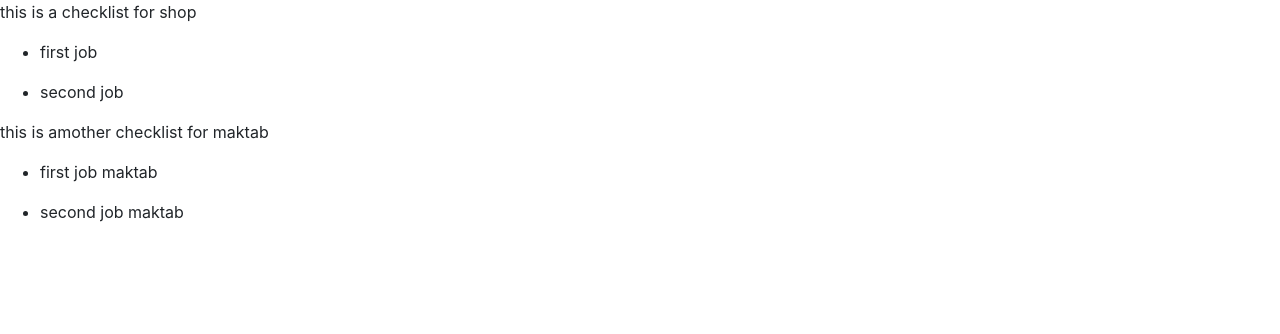
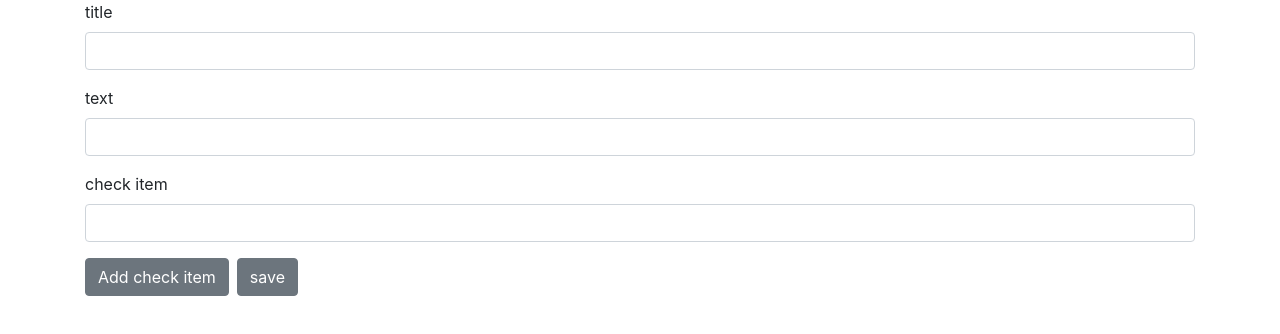
Before and after one commit to mohamadrezaDakhili/TodoList, a React (Create React App) app: page /add in a window 1280 px wide. Shown: the top 334 px of the page. Built offline with nearby package versions, Linux system fonts and the light colour scheme.

Commit message:
added redux

```diff
--- a/src/App.js
+++ b/src/App.js
@@ -1,13 +1,27 @@
 import React from "react";
 import { Provider } from "react-redux";
-import ToDoList from "./views/ToDoList.jsx";
+import ToDoList from "./views/TodoList/ToDoList";
 import store from "./redux/store";
+import { BrowserRouter as Router, Switch, Route } from "react-router-dom";
+import AddTodoForm from "./views/AddTodo/AddTodoForm";
+import { Container } from "reactstrap";
 function App() {
   return (
     <Provider store={store}>
-      <div>
-        <ToDoList />
-      </div>
+      <Container>
+        <Router>
+          <Switch>
+            <Route path="/" exact>
+              <ToDoList />
+            </Route>
+            <Route path="/add">
+              <AddTodoForm />
+            </Route>
+            <Route path="/update/:id"></Route>
+            <Route path="/todo/:id"></Route>
+          </Switch>
+        </Router>
+      </Container>
     </Provider>
   );
 }
--- a/src/redux/Todo/todo.actions.js
+++ b/src/redux/Todo/todo.actions.js
@@ -0,0 +1,8 @@
+import types from "./todo.types";
+
+export const addTodo = (todo) => {
+  return {
+    type: types.ADD_TO_DO,
+    peyload: todo,
+  };
+};
--- a/src/redux/Todo/todo.reducer.js
+++ b/src/redux/Todo/todo.reducer.js
@@ -1,7 +1,10 @@
+import types from "./todo.types";
+
 const initial_state = {
   todoList: [
     {
       id: 1,
+      title: " to do 1",
       text: " this is a checklist for shop",
       checkList: [
         { id: 1, text: "first job", status: false },
@@ -10,6 +13,7 @@ const initial_state = {
     },
     {
       id: 2,
+      title: " to do 2",
       text: " this is amother checklist for maktab",
       checkList: [
         { id: 1, text: "first job maktab", status: false },
@@ -21,6 +25,11 @@ const initial_state = {
 
 const todoReducer = (state = initial_state, action) => {
   switch (action.type) {
+    case types.ADD_TO_DO:
+      return {
+        ...state,
+        todoList: [...state.todoList, action.payload],
+      };
     default:
       return state;
   }
--- a/src/redux/Todo/todo.types.js
+++ b/src/redux/Todo/todo.types.js
@@ -0,0 +1,4 @@
+export const types = {
+  ADD_TO_DO: "ADD_TO_DO",
+};
+export default types;
--- /dev/null
+++ b/src/views/AddTodo/AddTodoForm.jsx
@@ -0,0 +1,88 @@
+import React, { useState } from "react";
+import { Form, Input, FormGroup, Button, Label } from "reactstrap";
+import { connect } from "react-redux";
+import { addTodo } from "../../redux/Todo/todo.actions";
+import { useHistory } from "react-router-dom";
+function AddTodoForm({ addTodo }) {
+  let history = useHistory();
+  const [todo, setTodo] = useState({
+    title: "",
+    text: "",
+  });
+  const [checkItem, setCheckItem] = useState([
+    {
+      id: 1,
+      text: "",
+      status: false,
+    },
+  ]);
+  const addItem = () => {
+    setCheckItem([...checkItem, { id: 1, text: "", status: false }]);
+  };
+  const handleChange = (event) => {
+    const { name, value } = event.target;
+    setTodo({
+      ...todo,
+      [name]: value,
+    });
+  };
+
+  const handleChangeCheck = (event, id) => {
+    setCheckItem(
+      checkItem.map((item) =>
+        item.id === id ? { ...item, text: event.target.value } : item
+      )
+    );
+  };
+
+  const handleSubmit = (e) => {
+    e.preventDefault();
+    addTodo({
+      id: 3,
+      ...todo,
+      checkList: checkItem,
+    });
+    history.push("/");
+  };
+  return (
+    <div>
+      <Form onSubmit={handleSubmit}>
+        <FormGroup>
+          <Label htmlFor="title">title</Label>
+          <Input
+            value={todo.title}
+            id="title"
+            name="title"
+            onChange={handleChange}
+          />
+        </FormGroup>
+        <FormGroup>
+          <Label htmlFor="text">text</Label>
+          <Input
+            value={todo.text}
+            id="text"
+            name="text"
+            onChange={handleChange}
+          />
+        </FormGroup>
+        {checkItem.map((item) => (
+          <FormGroup key={item.id}>
+            <Label htmlFor="text">check item</Label>
+            <Input
+              value={item.text}
+              onChange={(event) => handleChangeCheck(event, item.id)}
+              id="text"
+              name="text"
+            />
+          </FormGroup>
+        ))}
+        <Button onClick={addItem} type="button">
+          Add check item
+        </Button>
+        <Button className="ml-2">save</Button>
+      </Form>
+    </div>
+  );
+}
+
+export default connect(null, { addTodo })(AddTodoForm);
--- a/src/views/ToDoList.jsx
+++ b/src/views/TodoList/ToDoList.jsx
@@ -1,5 +1,5 @@
-import React, { useState, useEffect } from "react";
-import ToDoCard from "../component/ToDoCard/ToDoCard";
+import React from "react";
+import ToDoCard from "../../component/ToDoCard/ToDoCard";
 import { connect } from "react-redux";
 function ToDoList({ todoList }) {
   return (
```
